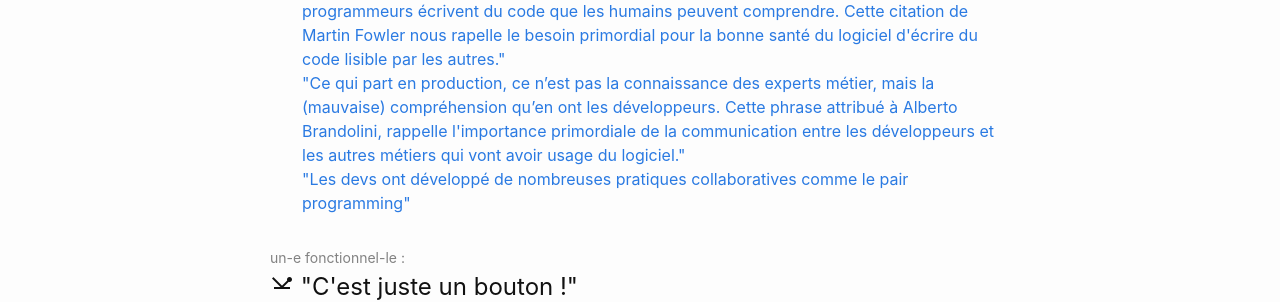
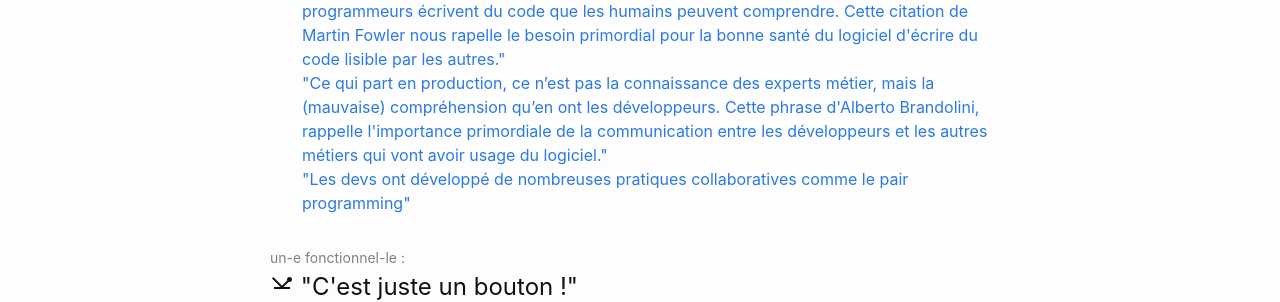
Before and after one commit to masalthunlass/blog, a Jekyll site: the page built from my_pages/misconceptions.html, in a window 1280 px wide. Shown: the part 413-715 px from the top of the page. Built offline with Jekyll 4.4.1, drawn with Linux system fonts in a browser that asks for light colours.

Commit message:
new misconception

```diff
--- a/_data/misconceptions.json
+++ b/_data/misconceptions.json
@@ -8,7 +8,7 @@
         "source": "https://martinfowler.com/distributedComputing/refactoring.pdf"
       },
       {
-        "answer": "Ce qui part en production, ce n’est pas la connaissance des experts métier, mais la (mauvaise) compréhension qu’en ont les développeurs. Cette phrase attribué à Alberto Brandolini, rappelle l'importance primordiale de la communication entre les développeurs et les autres métiers qui vont avoir usage du logiciel.",
+        "answer": "Ce qui part en production, ce n’est pas la connaissance des experts métier, mais la (mauvaise) compréhension qu’en ont les développeurs. Cette phrase d'Alberto Brandolini, rappelle l'importance primordiale de la communication entre les développeurs et les autres métiers qui vont avoir usage du logiciel.",
         "source": "https://www.isaqb.org/blog/domain-driven-design-avoiding-misunderstandings-to-protect-your-investment/"
       },
       {
```
